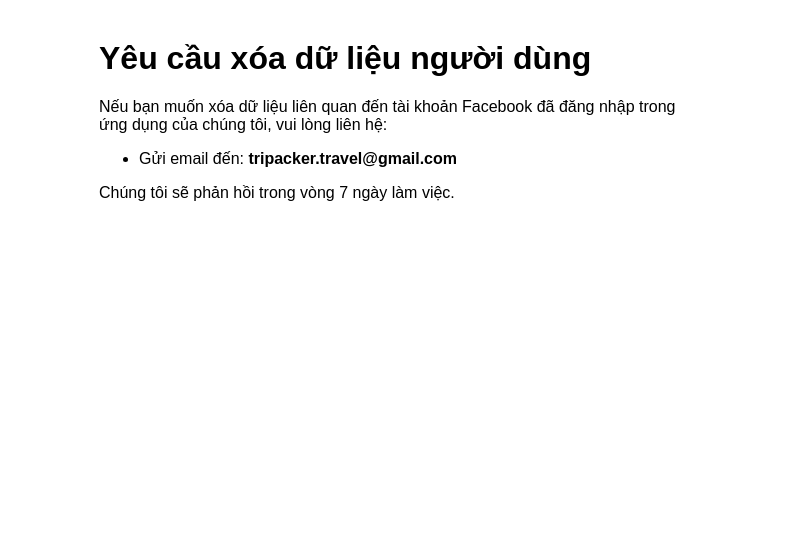
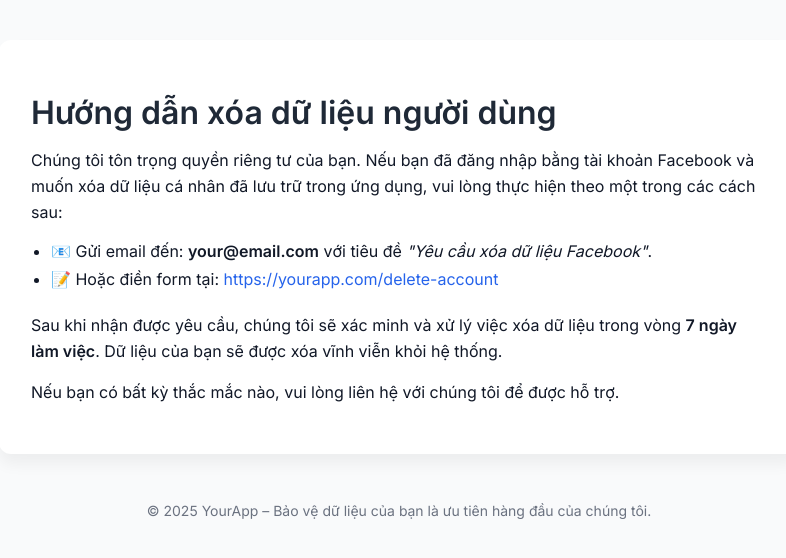
Before and after one commit to vietLong12/data-deletion, a plain HTML site: page index.html in a window 1280 px wide. Shown: the whole page, without its empty margins (241-1027 px from the left). Drawn offline with Linux system fonts and the light colour scheme.

Commit message:
Update index.html

```diff
--- a/index.html
+++ b/index.html
@@ -1,18 +1,82 @@
 <!DOCTYPE html>
 <html lang="vi">
 <head>
-  <meta charset="UTF-8">
-  <title>Hướng dẫn xóa dữ liệu người dùng</title>
+  <meta charset="UTF-8" />
+  <meta name="viewport" content="width=device-width, initial-scale=1.0" />
+  <title>Yêu cầu xóa dữ liệu người dùng</title>
+  <link href="https://fonts.googleapis.com/css2?family=Inter:wght@400;600&display=swap" rel="stylesheet" />
+  <style>
+    body {
+      font-family: 'Inter', sans-serif;
+      margin: 0;
+      padding: 0;
+      background: #f9fafb;
+      color: #111827;
+    }
+    .container {
+      max-width: 800px;
+      margin: 0 auto;
+      padding: 40px 20px;
+    }
+    h1 {
+      font-size: 2rem;
+      font-weight: 600;
+      margin-bottom: 1rem;
+      color: #1f2937;
+    }
+    p {
+      margin-bottom: 1rem;
+      line-height: 1.6;
+    }
+    ul {
+      margin-bottom: 1.5rem;
+      padding-left: 1.25rem;
+    }
+    li {
+      margin-bottom: 0.5rem;
+    }
+    a {
+      color: #2563eb;
+      text-decoration: none;
+    }
+    a:hover {
+      text-decoration: underline;
+    }
+    .card {
+      background: white;
+      border-radius: 12px;
+      box-shadow: 0 10px 15px rgba(0, 0, 0, 0.05);
+      padding: 2rem;
+    }
+    footer {
+      text-align: center;
+      margin-top: 3rem;
+      font-size: 0.875rem;
+      color: #6b7280;
+    }
+  </style>
 </head>
 <body>
-  <div style="max-width: 600px; margin: 40px auto; font-family: sans-serif;">
-    <h1>Yêu cầu xóa dữ liệu người dùng</h1>
-    <p>Nếu bạn muốn xóa dữ liệu liên quan đến tài khoản Facebook đã đăng nhập trong ứng dụng của chúng tôi, vui lòng liên hệ:</p>
-    <ul>
-      <li>Gửi email đến: <strong>tripacker.travel@gmail.com
-</strong></li>
-    </ul>
-    <p>Chúng tôi sẽ phản hồi trong vòng 7 ngày làm việc.</p>
+  <div class="container">
+    <div class="card">
+      <h1>Hướng dẫn xóa dữ liệu người dùng</h1>
+      <p>
+        Chúng tôi tôn trọng quyền riêng tư của bạn. Nếu bạn đã đăng nhập bằng tài khoản Facebook và muốn xóa dữ liệu cá nhân đã lưu trữ trong ứng dụng, vui lòng thực hiện theo một trong các cách sau:
+      </p>
+      <ul>
+        <li>📧 Gửi email đến: <strong>your@email.com</strong> với tiêu đề <em>"Yêu cầu xóa dữ liệu Facebook"</em>.</li>
+        <li>📝 Hoặc điền form tại: <a href="https://yourapp.com/delete-account" target="_blank">https://yourapp.com/delete-account</a></li>
+      </ul>
+      <p>
+        Sau khi nhận được yêu cầu, chúng tôi sẽ xác minh và xử lý việc xóa dữ liệu trong vòng <strong>7 ngày làm việc</strong>. Dữ liệu của bạn sẽ được xóa vĩnh viễn khỏi hệ thống.
+      </p>
+      <p>
+        Nếu bạn có bất kỳ thắc mắc nào, vui lòng liên hệ với chúng tôi để được hỗ trợ.
+      </p>
+    </div>
+    <footer>
+      © 2025 YourApp – Bảo vệ dữ liệu của bạn là ưu tiên hàng đầu của chúng tôi.
+    </footer>
   </div>
 </body>
 </html>
```
